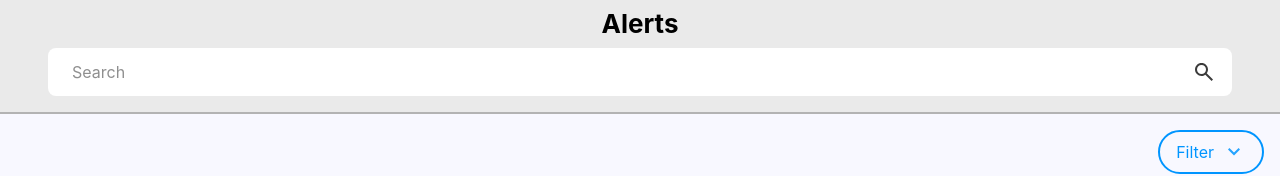
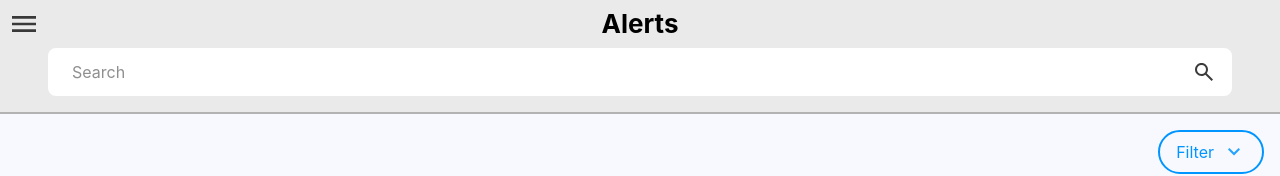
Before and after one commit to IgnacioChevallier/disint-hopp, a React (Create React App) app: page /notifications in a window 1280 px wide. Shown: the top 176 px of the page. Built offline with nearby package versions, Linux system fonts and the light colour scheme.

Commit message:
switched from menu to sidebar

```diff
--- a/src/screens/Notifications.tsx
+++ b/src/screens/Notifications.tsx
@@ -65,7 +65,7 @@ const Notifications = () => {
                 <Header
                     trailingIconName="empty"
                     title={"Alerts"}
-                    leadingIconName="menu"
+                    leadingIconName="sidebar"
                     leadingOnClick={handleSidebarToggle}
                     showSearchbar={true}
                     options={alerts}
```
Also changed, not shown: 1 other file (tests, documents, lock files or other folders).
